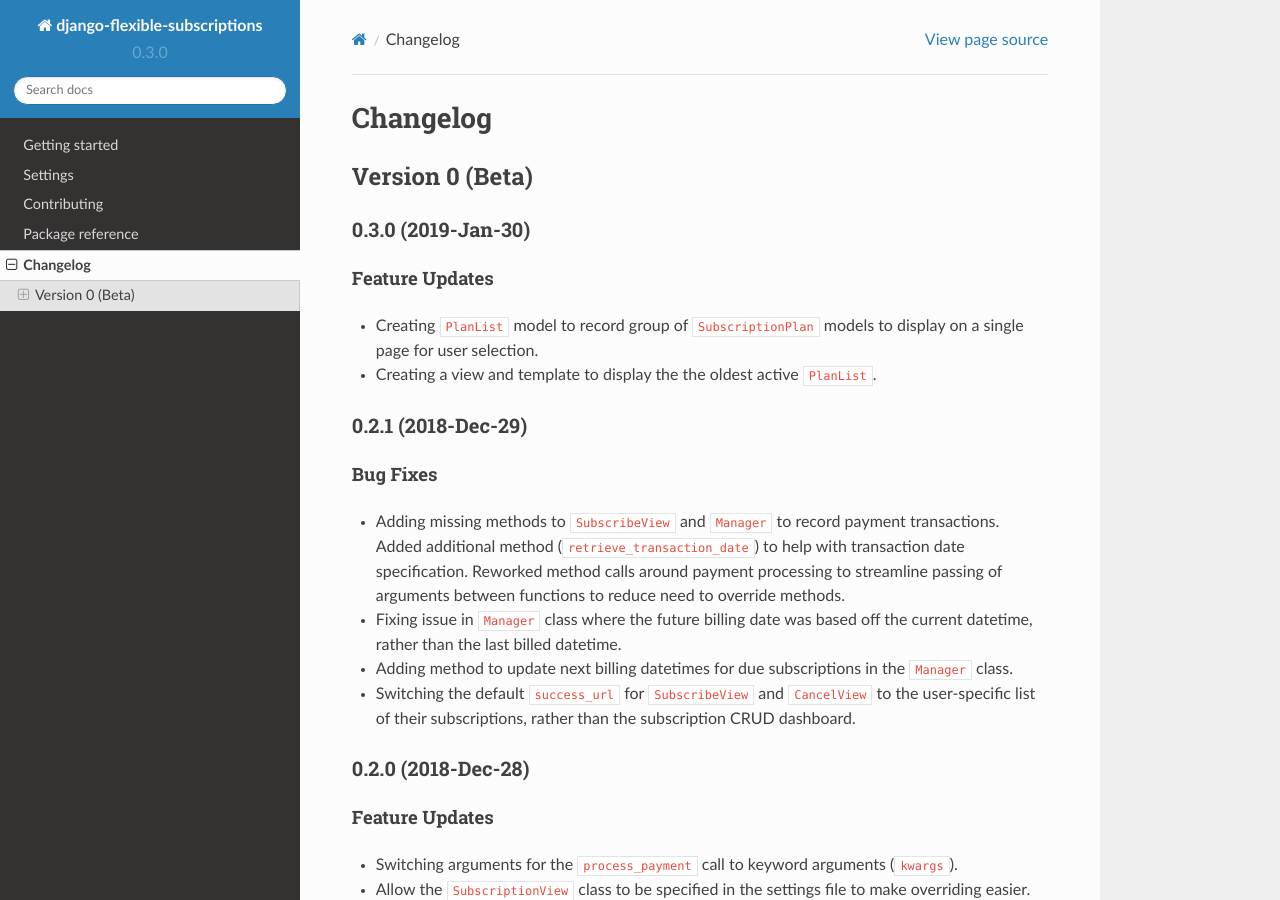
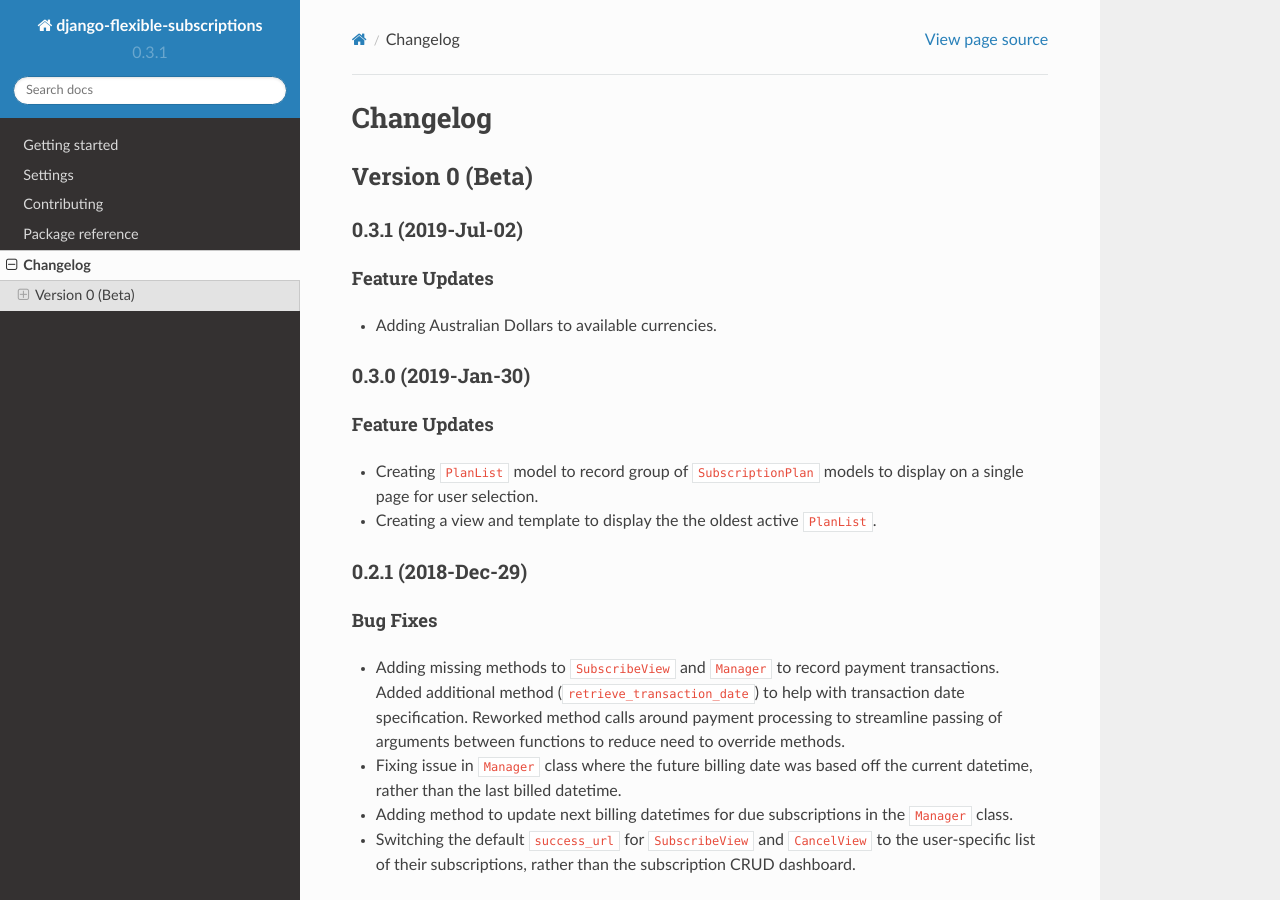
Before and after one commit to studybuffalo/django-flexible-subscriptions, a Sphinx documentation site: the page built from docs/changelog.rst, in a window 1280 px wide and 900 px high. Built offline with Sphinx 7.4.7 and the Read the Docs theme 2.0.0, drawn with Linux system fonts in a browser that asks for light colours; the version number is read from the project's files by our own code.

Commit message:
Adding change details, updating version (#26)

```diff
--- a/docs/changelog.rst
+++ b/docs/changelog.rst
@@ -5,6 +5,13 @@
 ----------------
 Version 0 (Beta)
 ----------------
+
+0.3.1 (2019-Jul-02)
+===================
+
+Feature Updates
+---------------
+* Adding Australian Dollars to available currencies.
 
 0.3.0 (2019-Jan-30)
 ===================
--- a/subscriptions/__init__.py
+++ b/subscriptions/__init__.py
@@ -1,5 +1,5 @@
 # pylint: disable=missing-docstring, invalid-name
-__version__ = '0.3.0'
+__version__ = '0.3.1'
 
 # Provide DepreciationWarning for older Django versions
 import warnings
```
